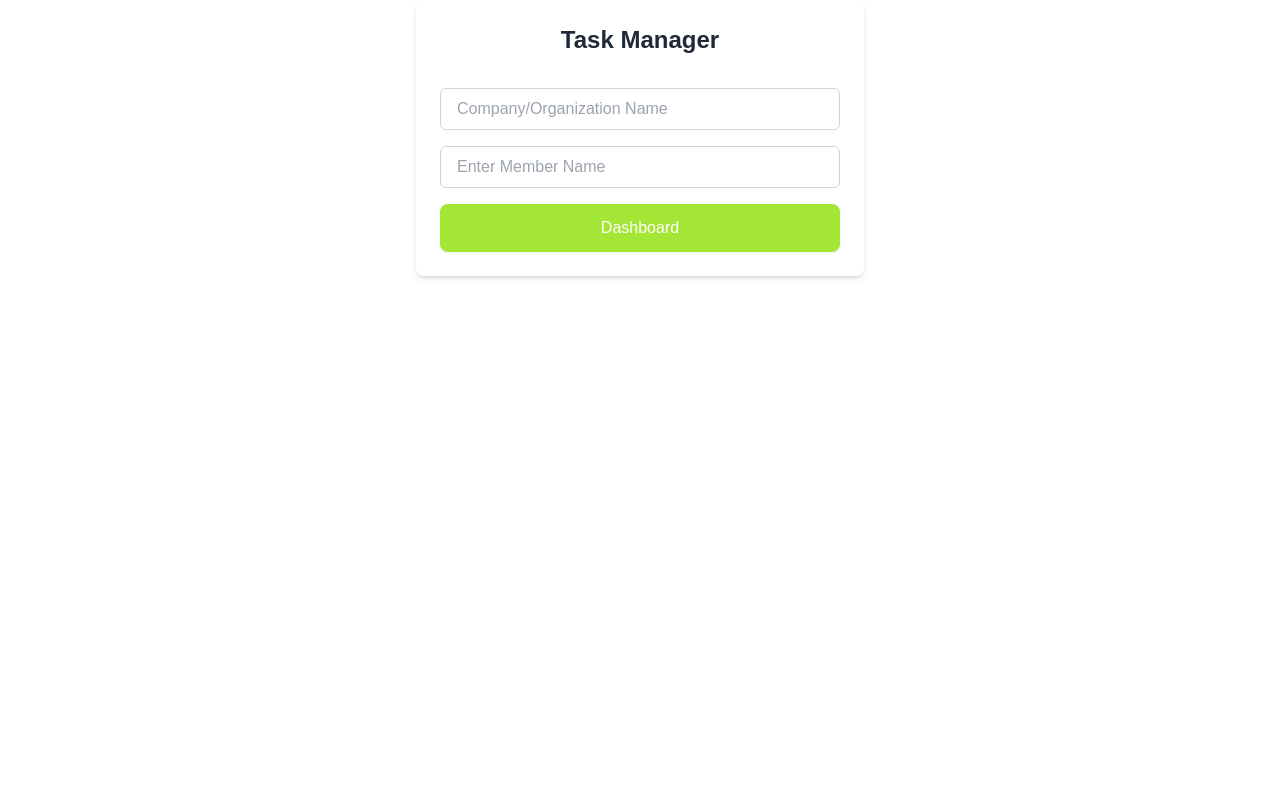
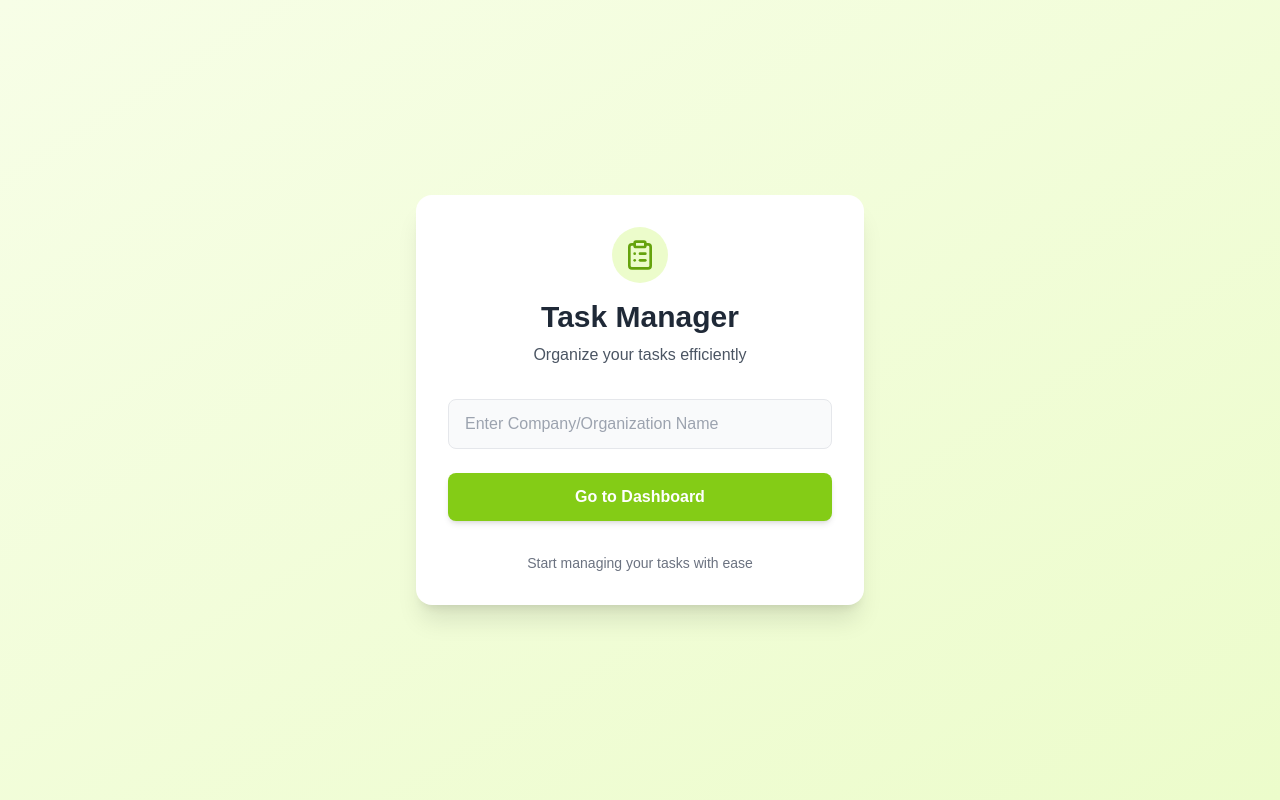
Before and after one commit to rupak-at/Task-Manager, a Next.js app: page / in a window 1280 px wide. Built offline with nearby package versions, Linux system fonts and the light colour scheme.

Commit message:
ui and validation in landing page

```diff
--- a/app/page.js
+++ b/app/page.js
@@ -1,65 +1,80 @@
-'use client'
-import { addMemberName } from '@/lib/features/getTeamMemberes/memberSlice'
-import { getOrgName } from '@/lib/features/organizationName/orgNameSlice'
-import Link from 'next/link'
-import React, { useEffect, useRef, useState} from 'react'
-import { useDispatch, useSelector } from 'react-redux'
-
+"use client";
+import { getOrgName } from "@/lib/features/organizationName/orgNameSlice";
+import { AlertCircle, ClipboardList } from "lucide-react";
+import { useRouter } from "next/navigation";
+import React, { useRef, useState } from "react";
+import { useDispatch } from "react-redux";
 
 const Home = () => {
-  const getMemberName = useRef()
-  const getOrganizationName= useRef()
-  const dispatch = useDispatch()
-  const [goTo, setGoTo] = useState(false)
+  const getOrganizationName = useRef();
+  const dispatch = useDispatch();
+  const [error, setError] = useState('')
+  const [isValid, setIsValid] = useState(false)
+  const router = useRouter();
 
-  const memberName = useSelector((state)=> state.members.names)
-  const orgName = useSelector((state)=> state.organizationName.orgName)
-
-  const gettingMemberName =  ()=>{
-    if(getMemberName.current.value.trim() !== '' && getOrganizationName.current.value.trim() !== ''){
-      dispatch(addMemberName(getMemberName.current.value))
-      dispatch(getOrgName(getOrganizationName.current.value))
-      getOrganizationName.current.value = ''
-      getMemberName.current.value = ''
+  const getOrgNameFromUser = () => {
+    if (getOrganizationName.current.value.trim() !== "") {
+      const name = getOrganizationName.current.value;
+      dispatch(getOrgName(name));
+      router.push("/getmembers");
+    }else{ //small error message if company name field is empty
+      setIsValid(true)
+      setError('Please Enter Valid Organization Name.')
     }
-  }
-  useEffect(()=>{
-    if (memberName.length > 0 && orgName !== ''){
-      setGoTo(true)
-    }
-  },[memberName])
+  };
 
   return (
-    <div className="flex flex-col items-center gap-4 p-6 max-w-md mx-auto bg-white rounded-lg shadow-md">
-    <h2 className="text-2xl font-semibold text-gray-800 mb-4">
-      Task Manager
-    </h2>
+    <div className="min-h-screen bg-gradient-to-br from-lime-50 to-lime-100 flex items-center justify-center p-4">
+      <div className="w-full max-w-md">
+        {/* Main Card */}
+        <div className="bg-white rounded-2xl shadow-xl p-8 transform transition-all hover:scale-[1.02]">
+          {/* Header Section */}
+          <div className="text-center mb-8">
+            <div className="flex justify-center mb-4">
+              <div className="bg-lime-100 p-3 rounded-full">
+                <ClipboardList className="w-8 h-8 text-lime-600" />
+              </div>
+            </div>
+            <h1 className="text-3xl font-bold text-gray-800 mb-2">
+              Task Manager
+            </h1>
+            <p className="text-gray-600">Organize your tasks efficiently</p>
+          </div>
 
-    <input type="text" placeholder='Company/Organization Name'
-      className="w-full px-4 py-2 text-gray-700 border border-gray-300 rounded-md focus:outline-none focus:ring-2 focus:ring-lime-400 focus:border-transparent"
-      ref={getOrganizationName}
-    />
+          {/* Input Section */}
+          <div className="space-y-6">
+            <div className="relative">
+              <input
+                type="text"
+                placeholder="Enter Company/Organization Name"
+                className="w-full px-4 py-3 text-gray-700 bg-gray-50 border border-gray-200 rounded-lg focus:outline-none focus:ring-2 focus:ring-lime-400 focus:border-transparent focus:bg-white transition-all"
+                ref={getOrganizationName}
+                onKeyDown={(e) => e.key === "Enter" && getOrgNameFromUser()}
+              />
+            </div>
+            {isValid &&
+              <div className="text-red-500 text-sm flex items-center gap-2">
+                <span><AlertCircle size={24}/></span>
+                {error}
+              </div>
+            }
 
-    <input
-      type="text"
-      ref={getMemberName}
-      onKeyDown={(e) => {
-        if (e.key === 'Enter') {
-          gettingMemberName();
-        }
-      }}
-      className="w-full px-4 py-2 text-gray-700 border border-gray-300 rounded-md focus:outline-none focus:ring-2 focus:ring-lime-400 focus:border-transparent"
-      placeholder="Enter Member Name"
-    />
+            <button
+              onClick={getOrgNameFromUser}
+              className="w-full px-6 py-3 bg-lime-500 hover:bg-lime-600 text-white font-semibold rounded-lg transition-all duration-200 ease-in-out shadow-md hover:shadow-lg flex items-center justify-center gap-2"
+            >
+              Go to Dashboard
+            </button>
+          </div>
 
-    <Link
-      href={goTo ? '/taskmanager' : '/'}
-      className="w-full px-6 py-3 bg-lime-400 hover:bg-lime-500 text-white font-medium text-center rounded-lg transition-colors duration-200 ease-in-out shadow-sm hover:shadow-md"
-    >
-      Dashboard
-    </Link>
-  </div>
-  )
-}
+          {/* Footer Section */}
+          <div className="mt-8 text-center text-sm text-gray-500">
+            Start managing your tasks with ease
+          </div>
+        </div>
+      </div>
+    </div>
+  );
+};
 
-export default Home
+export default Home;
--- a/app/taskmanager/page.js
+++ b/app/taskmanager/page.js
@@ -8,14 +8,13 @@ import { Popover, PopoverContent, PopoverTrigger } from "@/components/ui/popover
 import { cn } from "@/lib/utils";
 import { useSelector } from 'react-redux';
 const TodoList = () => {
-  const teamMember = ['Rohan', 'Rupak', 'Mohan', 'Samir' , 'Sagun']
 
   const name = useSelector((state)=> state.members.names)
   const orgName = useSelector((state)=> state.organizationName.orgName)
 
 
   const input = useRef();
-  const [assignedTo, setAssignedTo] = useState([teamMember[0]]);   //to track which member is assign initially
+  const [assignedTo, setAssignedTo] = useState([name[0]]);   //to track which member is assign initially
   const [date, setDate] = useState(new Date());
   const [todo, setTodo] = useState([]); //get data from strorage
 
--- /dev/null
+++ b/components/ui/card.jsx
@@ -0,0 +1,50 @@
+import * as React from "react"
+
+import { cn } from "@/lib/utils"
+
+const Card = React.forwardRef(({ className, ...props }, ref) => (
+  <div
+    ref={ref}
+    className={cn("rounded-xl border bg-card text-card-foreground shadow", className)}
+    {...props} />
+))
+Card.displayName = "Card"
+
+const CardHeader = React.forwardRef(({ className, ...props }, ref) => (
+  <div
+    ref={ref}
+    className={cn("flex flex-col space-y-1.5 p-6", className)}
+    {...props} />
+))
+CardHeader.displayName = "CardHeader"
+
+const CardTitle = React.forwardRef(({ className, ...props }, ref) => (
+  <div
+    ref={ref}
+    className={cn("font-semibold leading-none tracking-tight", className)}
+    {...props} />
+))
+CardTitle.displayName = "CardTitle"
+
+const CardDescription = React.forwardRef(({ className, ...props }, ref) => (
+  <div
+    ref={ref}
+    className={cn("text-sm text-muted-foreground", className)}
+    {...props} />
+))
+CardDescription.displayName = "CardDescription"
+
+const CardContent = React.forwardRef(({ className, ...props }, ref) => (
+  <div ref={ref} className={cn("p-6 pt-0", className)} {...props} />
+))
+CardContent.displayName = "CardContent"
+
+const CardFooter = React.forwardRef(({ className, ...props }, ref) => (
+  <div
+    ref={ref}
+    className={cn("flex items-center p-6 pt-0", className)}
+    {...props} />
+))
+CardFooter.displayName = "CardFooter"
+
+export { Card, CardHeader, CardFooter, CardTitle, CardDescription, CardContent }
--- /dev/null
+++ b/components/ui/label.jsx
@@ -0,0 +1,18 @@
+"use client"
+
+import * as React from "react"
+import * as LabelPrimitive from "@radix-ui/react-label"
+import { cva } from "class-variance-authority";
+
+import { cn } from "@/lib/utils"
+
+const labelVariants = cva(
+  "text-sm font-medium leading-none peer-disabled:cursor-not-allowed peer-disabled:opacity-70"
+)
+
+const Label = React.forwardRef(({ className, ...props }, ref) => (
+  <LabelPrimitive.Root ref={ref} className={cn(labelVariants(), className)} {...props} />
+))
+Label.displayName = LabelPrimitive.Root.displayName
+
+export { Label }
--- a/lib/features/getTeamMemberes/memberSlice.js
+++ b/lib/features/getTeamMemberes/memberSlice.js
@@ -1,5 +1,4 @@
 import { createSlice } from "@reduxjs/toolkit";
-
 const initialState = {
     names: []
 }
@@ -9,7 +8,9 @@ export const memberNameSlice = createSlice({
     initialState,
     reducers:{
         addMemberName: (state, action)=>{
-            state.names.push(action.payload)
+            action.payload.forEach((name)=>{
+                state.names.push(name)
+            })
         }
     }
 })
--- a/lib/features/organizationName/orgNameSlice.js
+++ b/lib/features/organizationName/orgNameSlice.js
@@ -2,7 +2,7 @@ import { createSlice } from "@reduxjs/toolkit"
 
 
 const initialState = {
-    orgName: 'Your Company'
+    orgName: ''
 }
 
 export const organizationNameSlice = createSlice({
--- a/package.json
+++ b/package.json
@@ -9,6 +9,7 @@
     "lint": "next lint"
   },
   "dependencies": {
+    "@radix-ui/react-label": "^2.1.2",
     "@radix-ui/react-popover": "^1.1.6",
     "@radix-ui/react-slot": "^1.1.2",
     "@reduxjs/toolkit": "^2.5.1",
```
Also changed, not shown: app/getmembers/page.js (added, +103 -0 lines), 1 other file (tests, documents, lock files or other folders).
